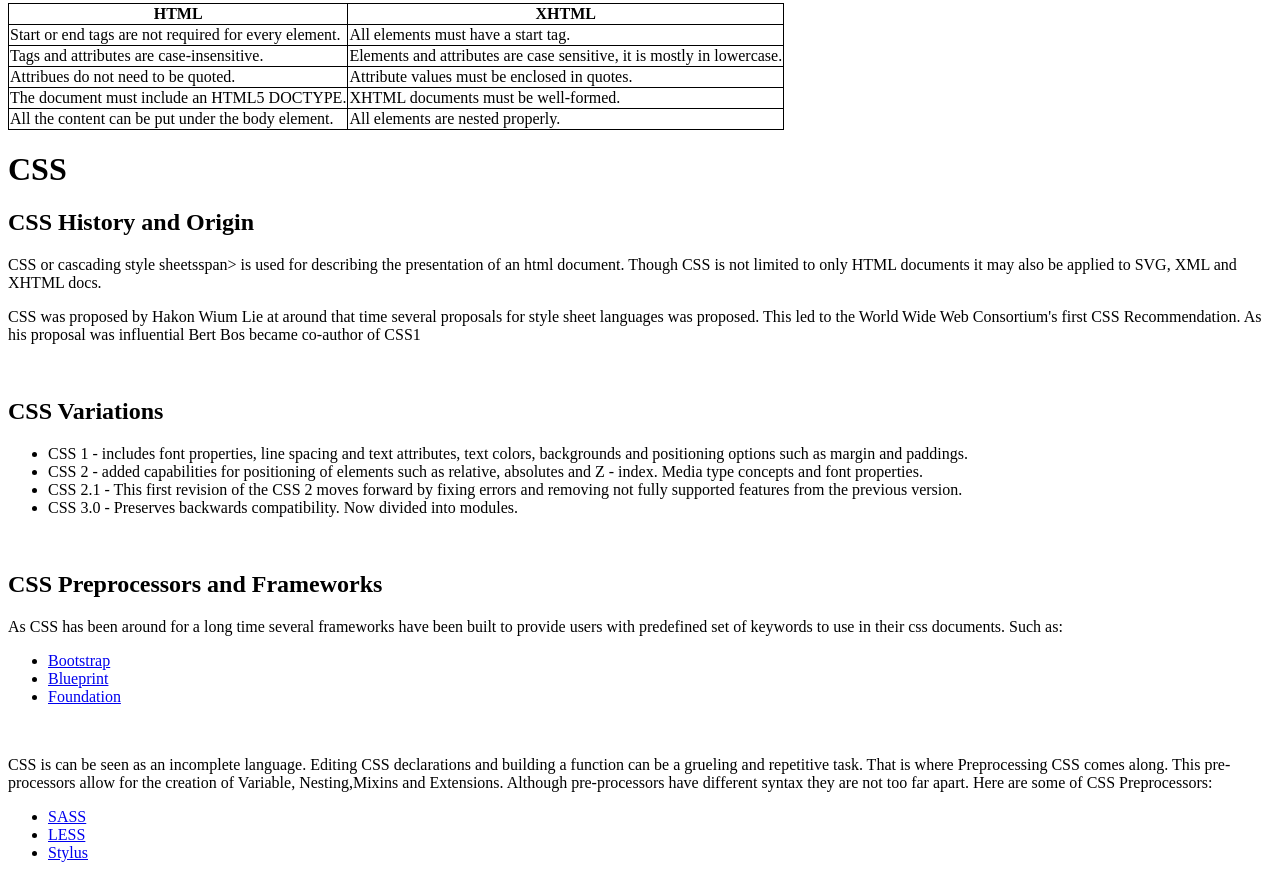
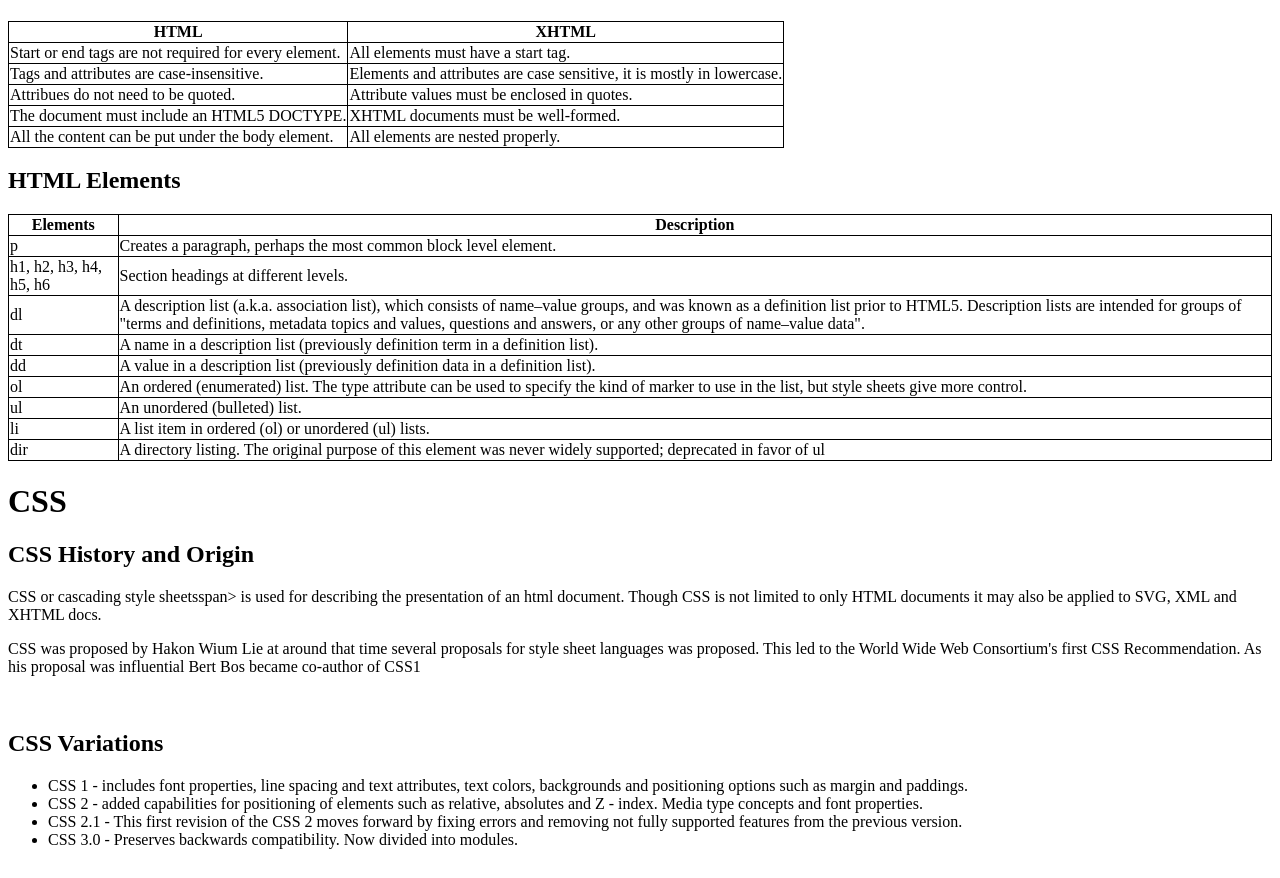
Before and after one commit to buboymarbella/webteklec, a plain HTML site: page Client-Side/index.html in a window 1280 px wide. Shown: the part 697-1575 px from the top of the page. Drawn offline with Linux system fonts and the light colour scheme.

Commit message:
Update index.html

```diff
--- a/Client-Side/index.html
+++ b/Client-Side/index.html
@@ -35,7 +35,7 @@
 
     <div class="htmlpart">
         <h1 id="mainheader">HTML</h1>
-	     <p>A markup language (not a programming language) that is used to create structured documents (i.e. web pages) in the World Wide Web. It was introduced by the rules of Standard Generalized Markup Language (SGML) in document type definition (DTD), by Tim-Berners-Lee in the year 1991. Creates structured documents by denoting semantics for text like headings, lists, links, quotes etc.</p>
+	     <p>HTML (HyperText Markup Language) is the most basic building block of the Web. It describes and defines the content of a webpage. Other technologies besides HTML are generally used to describe a webpage's appearance/presentation (CSS) or functionality (JavaScript). HTML is a markup language (not a programming language) that is used to create structured documents (i.e. web pages) in the World Wide Web. It was introduced by the rules of Standard Generalized Markup Language (SGML) in document type definition (DTD), by Tim-Berners-Lee in the year 1991. Creates structured documents by denoting semantics for text like headings, lists, links, quotes etc.</p>
 	    <hr>
               <h2 id="html-versions">HTML Versions</h2>
             </div>
@@ -116,6 +116,57 @@
                             <tr>
                                 <td class="text-left">All the content can be put under the body element.</td>
                                 <td class="text-left">All elements are nested properly.</td>
+                            </tr>
+                        </tbody>
+                    </table>
+		</div>
+	<!-- html elements -->
+			<div class="row2">
+                  <table class="table-fill table-bordered">
+                <h2 id="html-elements">HTML Elements</h2>
+
+                 <thead>
+                            <tr>
+                            <th class="text-left">Elements</th>
+                            <th class="text-center">Description</th>
+                            </tr>
+                        </thead>
+                        <tbody class="table-hover">
+                            <tr>
+                                <td class="text-center"> p </td>
+                                <td class="text-left">Creates a paragraph, perhaps the most common block level element.</td>
+                            </tr>
+                            <tr>
+                                <td class="text-center">h1, h2, h3, h4, h5, h6</td>
+                                <td class="text-left">Section headings at different levels. </td>
+                            </tr>
+                            <tr>
+                                <td class="text-center">dl</td>
+                                <td class="text-left">A description list (a.k.a. association list), which consists of name–value groups, and was known as a definition list prior to HTML5. Description lists are intended for groups of "terms and definitions, metadata topics and values, questions and answers, or any other groups of name–value data".</td>
+                            </tr>
+                            <tr>
+                                <td class="text-center">dt</td>
+                                <td class="text-left">A name in a description list (previously definition term in a definition list).</td>
+                            </tr>
+                            <tr>
+                                <td class="text-center">dd</td>
+                                <td class="text-left">A value in a description list (previously definition data in a definition list).</td>
+                            </tr>
+                            <tr>
+                                <td class="text-center">ol</td>
+                                <td class="text-left">An ordered (enumerated) list. The type attribute can be used to specify the kind of marker to use in the list, but style sheets give more control.</td>
+                            </tr>
+                            <tr>
+                                <td class="text-center">ul</td>
+                                <td class="text-left">An unordered (bulleted) list. </td>
+                            </tr>
+                            <tr>
+                                <td class="text-center">li</td>
+                                <td class="text-left">A list item in ordered (ol) or unordered (ul) lists.</td>
+                            </tr>
+                            <tr>
+                                <td class="text-center">dir</td>
+                                <td class="text-left">A directory listing. The original purpose of this element was never widely supported; deprecated in favor of ul</td>
                             </tr>
                         </tbody>
                     </table>
```
